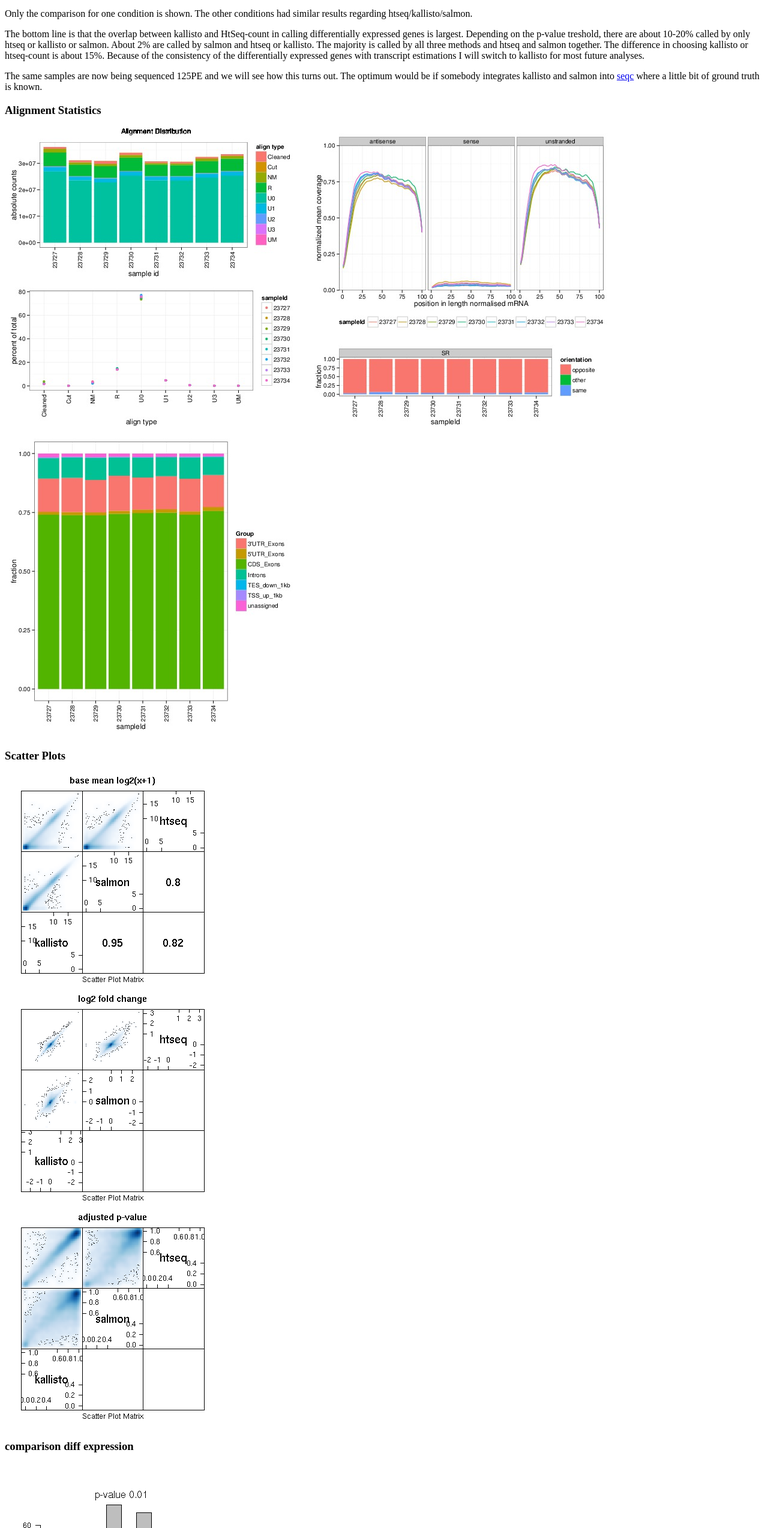
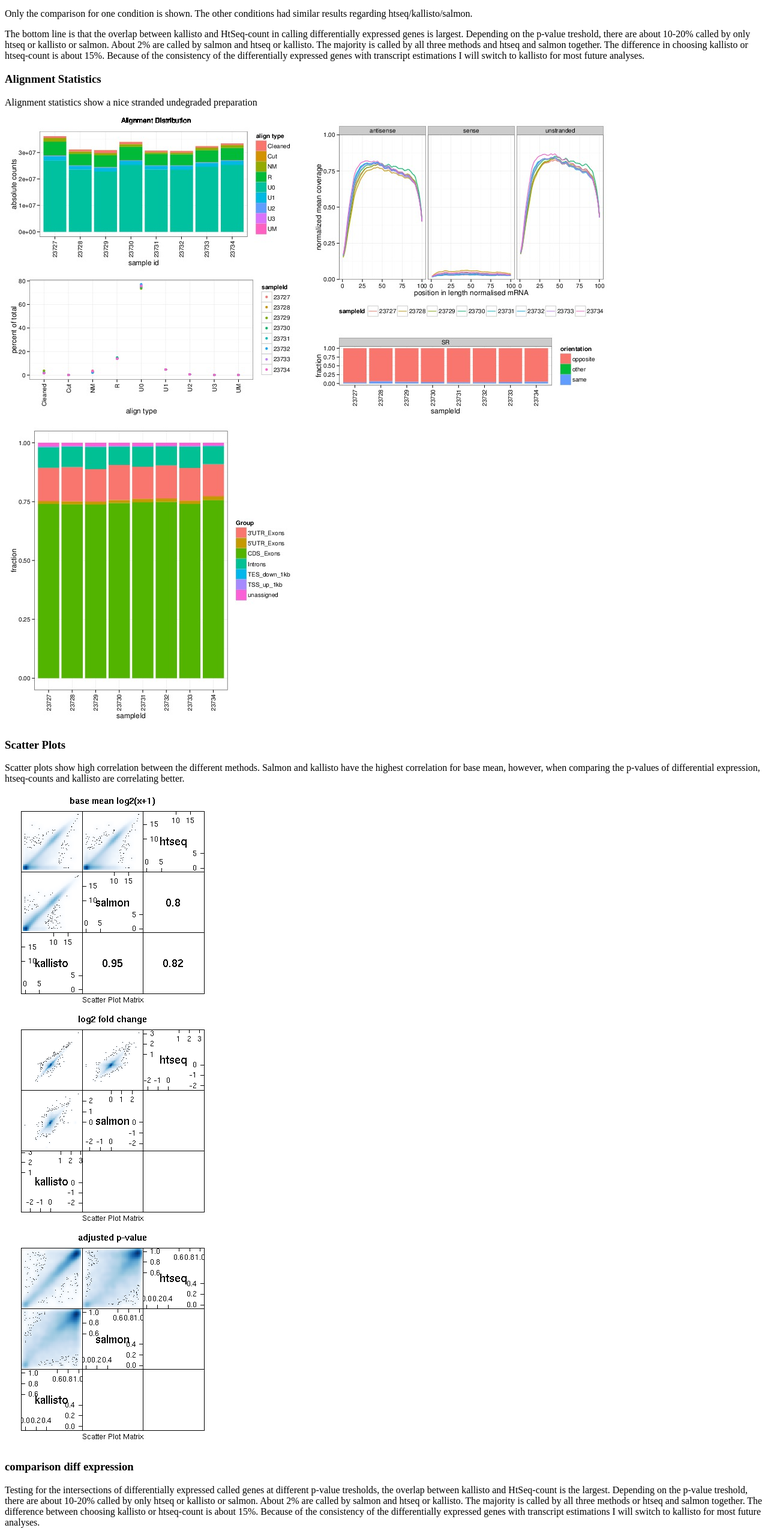
Before and after one commit to idot/idot.github.io, a plain HTML site: page 20150608-kallisto-salmon-htseq/index.html in a window 1280 px wide. Shown: the part 133-2680 px from the top of the page at 60% size. Drawn offline with Linux system fonts and the light colour scheme.

Commit message:
more text

```diff
--- a/20150608-kallisto-salmon-htseq/index.html
+++ b/20150608-kallisto-salmon-htseq/index.html
@@ -78,22 +78,21 @@ generated from Homo_sapiens.GRCh38.cdna.all.fa.gz and Homo_sapiens.GRCh38.ncrna.
 The experiment consisted of 4 conditions with 2 replicates each. Gene counts were derived from kallisto with a home made script by summing estimated counts/transcripts per gene.
 Differential expression was called using DESeq2.</p>
 <p>Only the comparison for one condition is shown. The other conditions had similar results regarding htseq/kallisto/salmon.</p>
+
 <p>The bottom line is that the overlap between kallisto and HtSeq-count in calling differentially expressed genes is largest. Depending on the p-value treshold, there are about 10-20% called by only htseq or kallisto or salmon.
 About 2% are called by salmon and htseq or kallisto. The majority is called by all three methods and htseq and salmon together. The difference in choosing kallisto or htseq-count is about 15%. Because of the consistency of the differentially expressed genes with
 transcript estimations I will switch to kallisto for most future analyses.
 </p>
-<p>The same samples are now being sequenced 125PE and we will see how this turns out. The optimum would be if somebody integrates kallisto and salmon
-into <a href="https://bitbucket.org/soccin/seqc">seqc</a> where a little bit of ground truth is known.
-</p>
 
 
 <h3>Alignment Statistics</h3>
+<p>Alignment statistics show a nice stranded undegraded preparation</p>
 <img src="theresaAlign/plotreaddistribution-1.jpg"/>
 <img src="theresaAlign/plotCoverage-1.jpg"/>
 <img src="theresaAlign/plotAnnotation-1.jpg"/>
 
 <h3>Scatter Plots</h3>
-
+<p>Scatter plots show high correlation between the different methods. Salmon and kallisto have the highest correlation for base mean, however, when comparing the p-values of differential expression, htseq-counts and kallisto are correlating better.</p>
 
 <div class="chunk" id="basemean"><div class="rimage default"><img src="figure/basemean-1.png" title="plot of chunk basemean" alt="plot of chunk basemean" class="plot" /></div></div>
 
@@ -102,12 +101,18 @@ into <a href="https://bitbucket.org/soccin/seqc">seqc</a> where a little bit of
 <div class="chunk" id="padj"><div class="rimage default"><img src="figure/padj-1.png" title="plot of chunk padj" alt="plot of chunk padj" class="plot" /></div></div>
 
 <h3>comparison diff expression</h3>
+<p>Testing for the intersections of differentially expressed called genes at different p-value tresholds, the overlap between kallisto and HtSeq-count is the largest. Depending on the p-value treshold, there are about 10-20% called by only htseq or kallisto or salmon.
+About 2% are called by salmon and htseq or kallisto. The majority is called by all three methods or htseq and salmon together. The difference between choosing kallisto or htseq-count is about 15%. Because of the consistency of the differentially expressed genes with
+transcript estimations I will switch to kallisto for most future analyses.
+</p>
 <div class="chunk" id="padj1"><div class="rimage default"><img src="figure/padj1-1.png" title="plot of chunk padj1" alt="plot of chunk padj1" class="plot" /></div></div>
 
 <div class="chunk" id="padj2"><div class="rimage default"><img src="figure/padj2-1.png" title="plot of chunk padj2" alt="plot of chunk padj2" class="plot" /></div></div>
 
 <div class="chunk" id="padj3"><div class="rimage default"><img src="figure/padj3-1.png" title="plot of chunk padj3" alt="plot of chunk padj3" class="plot" /></div></div>
-
+<h3>Summary</h3>
+HtSeq count and kallisto had most of the differentially called genes in common. This study is only anecdotal evidence because the ground truth is not known. The optimum would be if somebody integrates kallisto and salmon
+into <a href="https://bitbucket.org/soccin/seqc">seqc</a> where a little bit of ground truth is known.
 
 </body>
 </html>
```
